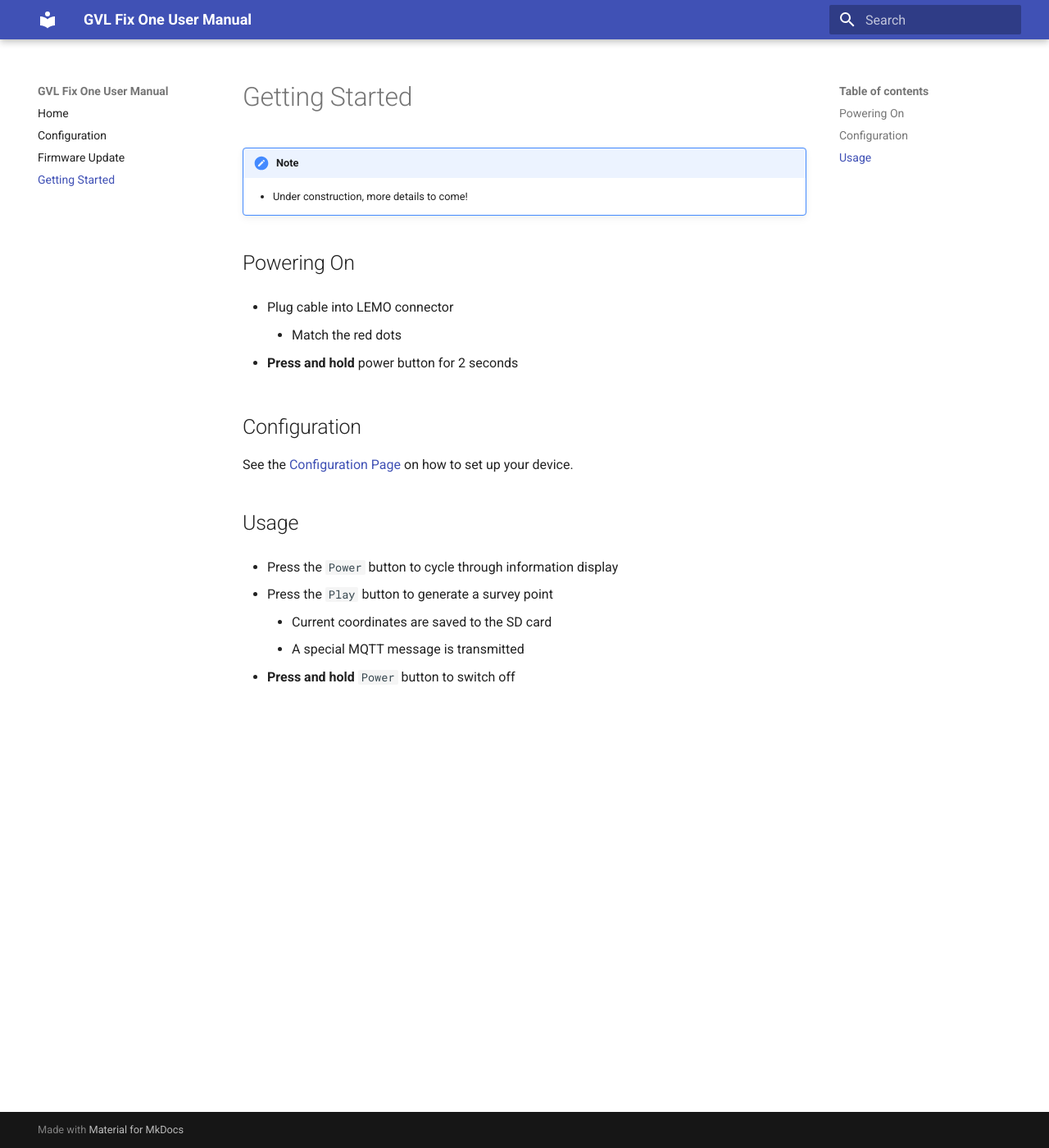
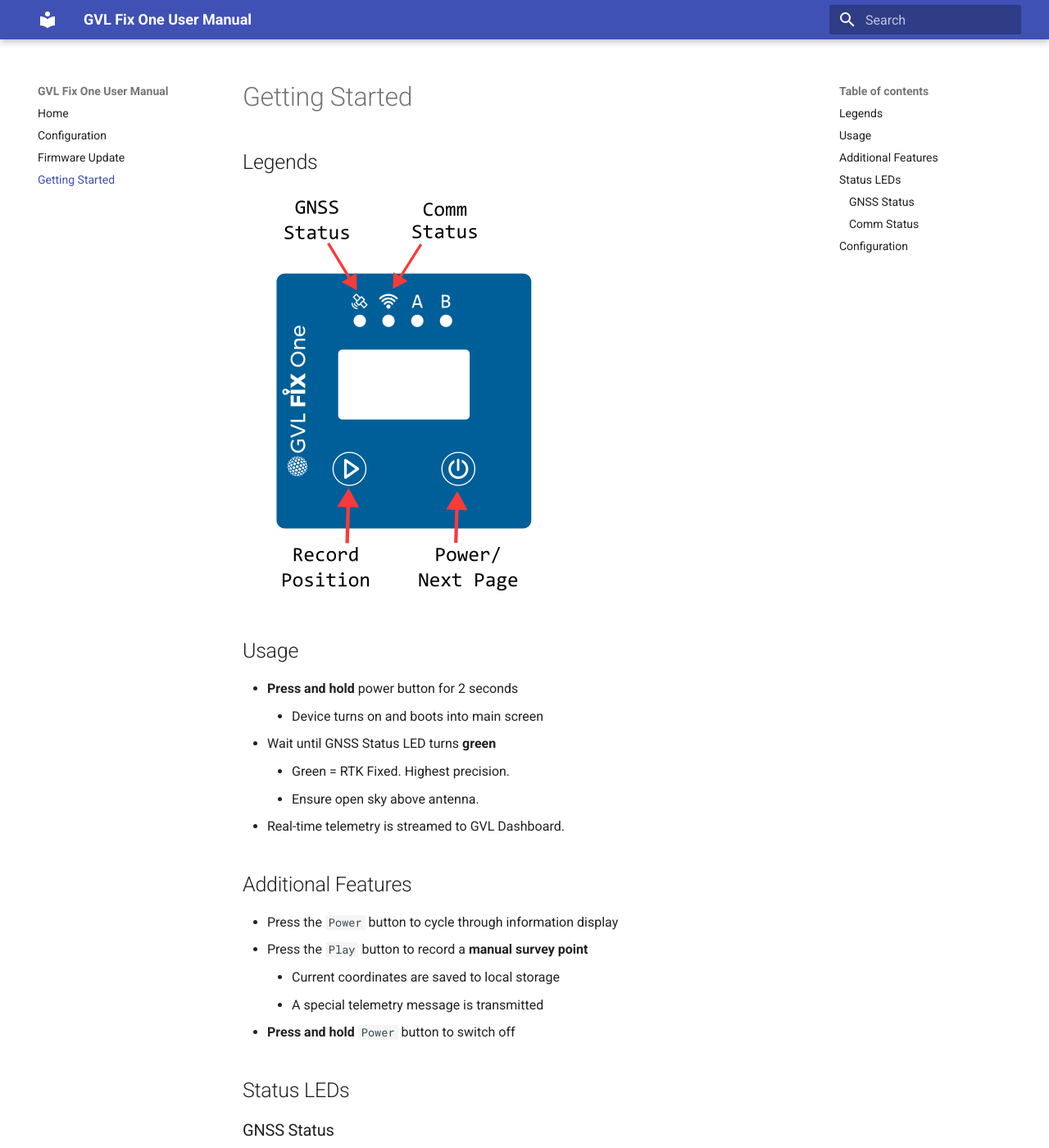
Before and after one commit to Geospatial-Ventures-Limited/GVL-Fix-One-Docs, an MkDocs documentation site: the page built from docs/instruction.md, in a window 1280 px wide and 1400 px high. Shown: the whole window at 82% size. Built offline with MkDocs 1.6.1 and Material for MkDocs 9.7.7, drawn with Linux system fonts in a browser that asks for light colours; some of the changed text lies outside the part shown.

Commit message:
updated instructions

```diff
--- a/docs/instruction.md
+++ b/docs/instruction.md
@@ -1,26 +1,47 @@
 # Getting Started
 
-!!! note
-    * Under construction, more details to come!
+## Legends
 
-## Powering On
+![alt_text](legends.png)
 
-* Plug cable into LEMO connector
-
-	* Match the red dots
+## Usage
 
 * **Press and hold** power button for 2 seconds
+	* Device turns on and boots into main screen
+* Wait until GNSS Status LED turns **green**
+	* Green = RTK Fixed. Highest precision.
+	* Ensure open sky above antenna.
+* Real-time telemetry is streamed to GVL Dashboard.
+
+## Additional Features
+
+* Press the `Power` button to cycle through information display
+* Press the `Play` button to record a **manual survey point**
+	* Current coordinates are saved to local storage
+	* A special telemetry message is transmitted
+* **Press and hold** `Power` button to switch off
+
+## Status LEDs
+
+### GNSS Status
+
+|Colour|Notes|Accuracy (CEP)|
+|:--:|:--:|:--:|
+|Red|No Signal|-|
+|Yellow|Single|2-5 m|
+|Blue|Differential|0.5-2 m|
+|Purple|RTK Float|0.2-1 m|
+|Green|RTK Fixed|1-3 **cm**|
+|White|Basestation<br>Mode|-|
+
+### Comm Status
+
+|Colour|Notes|
+|:--:|:--:|
+|Green|Wi-Fi|
+|Blue|Cellular|
+|White|Unconfigured|
 
 ## Configuration
 
 See the [Configuration Page](./config.md) on how to set up your device.
-
-## Usage
-
-* Press the `Power` button to cycle through information display
-
-* Press the `Play` button to generate a survey point
-	* Current coordinates are saved to the SD card
-	* A special MQTT message is transmitted
-
-* **Press and hold** `Power` button to switch off
```
Also changed, not shown: docs/legends.png (added), resources/text.svg (added).
